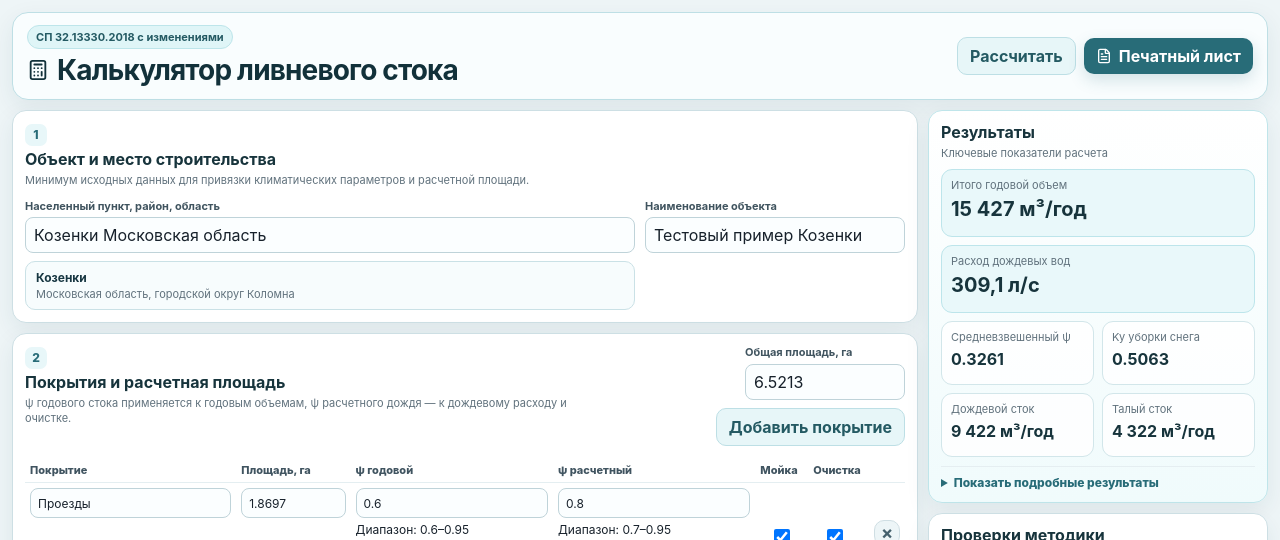
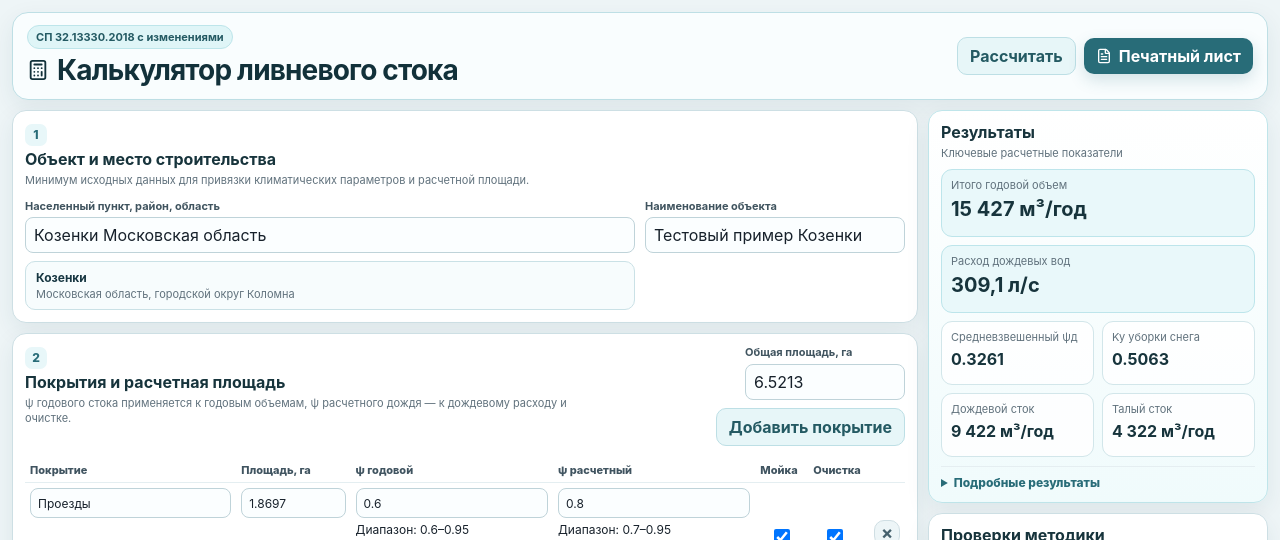
Before and after one commit to Embard/stormwater-sp-calculator, a React (Vite) app: page / in a window 1280 px wide. Shown: the top 540 px of the page. Built offline with nearby package versions, Linux system fonts and the light colour scheme.

Commit message:
Update ResultsPanel.tsx

```diff
--- a/src/components/ResultsPanel.tsx
+++ b/src/components/ResultsPanel.tsx
@@ -7,7 +7,7 @@ type Props = {
 
 type MetricProps = {
   label: string;
-  value: string | number;
+  value: string;
   primary?: boolean;
 };
 
@@ -28,28 +28,28 @@ export function ResultsPanel({ results }: Props) {
       <div className="section-head compact-head">
         <div>
           <h2>Результаты</h2>
-          <p className="section-subtitle">Ключевые показатели расчета</p>
+          <p className="section-subtitle">Ключевые расчетные показатели</p>
         </div>
       </div>
 
       <div className="metric-grid main-metrics">
         <Metric label="Итого годовой объем" value={`${formatNumber(roundVolume(results.annual.totalAnnualVolumeM3, true), 0)} м³/год`} primary />
         <Metric label="Расход дождевых вод" value={`${formatNumber(roundFlowLS(results.rainFlow.qrLS), rainFlowDigits)} л/с`} primary />
-        <Metric label="Средневзвешенный ψ" value={roundCoeff(results.annual.weightedAnnualRainCoeff)} />
-        <Metric label="Ky уборки снега" value={roundCoeff(results.annual.snowRemovalCoeffKy)} />
+        <Metric label="Средневзвешенный ψд" value={`${roundCoeff(results.annual.weightedAnnualRainCoeff)}`} />
+        <Metric label="Ky уборки снега" value={`${roundCoeff(results.annual.snowRemovalCoeffKy)}`} />
         <Metric label="Дождевой сток" value={`${formatNumber(roundVolume(results.annual.annualRainVolumeM3, true), 0)} м³/год`} />
         <Metric label="Талый сток" value={`${formatNumber(roundVolume(results.annual.annualMeltVolumeM3, true), 0)} м³/год`} />
       </div>
 
       <details className="details-panel">
-        <summary>Показать подробные результаты</summary>
+        <summary>Подробные результаты</summary>
         <div className="metric-grid detail-metrics">
           <Metric label="Поливомоечные воды" value={`${formatNumber(roundVolume(results.annual.washingVolumeM3, true), 0)} м³/год`} />
           <Metric label="Продолжительность дождя" value={`${formatNumber(results.rainFlow.trMin, 2)} мин`} />
           <Metric label="Время протекания tp" value={`${formatNumber(results.rainFlow.tpMin, 2)} мин`} />
-          <Metric label="Параметр A" value={formatNumber(results.rainFlow.parameterA, 2)} />
+          <Metric label="Параметр A" value={`${formatNumber(results.rainFlow.parameterA, 2)}`} />
           <Metric label="Объем дождя на очистку" value={`${formatNumber(roundVolume(results.treatment.rainTreatmentVolumeM3), 1)} м³`} />
-          <Metric label="Суточный объем талых вод" value={`${formatNumber(roundVolume(results.treatment.dailyMeltVolumeM3), 1)} м³/сут`} />
+          <Metric label="Суточный талый сток" value={`${formatNumber(roundVolume(results.treatment.dailyMeltVolumeM3), 1)} м³/сут`} />
           <Metric label="Производительность очистных" value={`${formatNumber(results.treatment.selectedTreatmentCapacityM3PerH, 2)} м³/ч`} />
           <Metric label="Полный объем резервуара" value={`${formatNumber(roundVolume(results.treatment.requiredReservoirFullVolumeM3), 1)} м³`} />
         </div>
```
